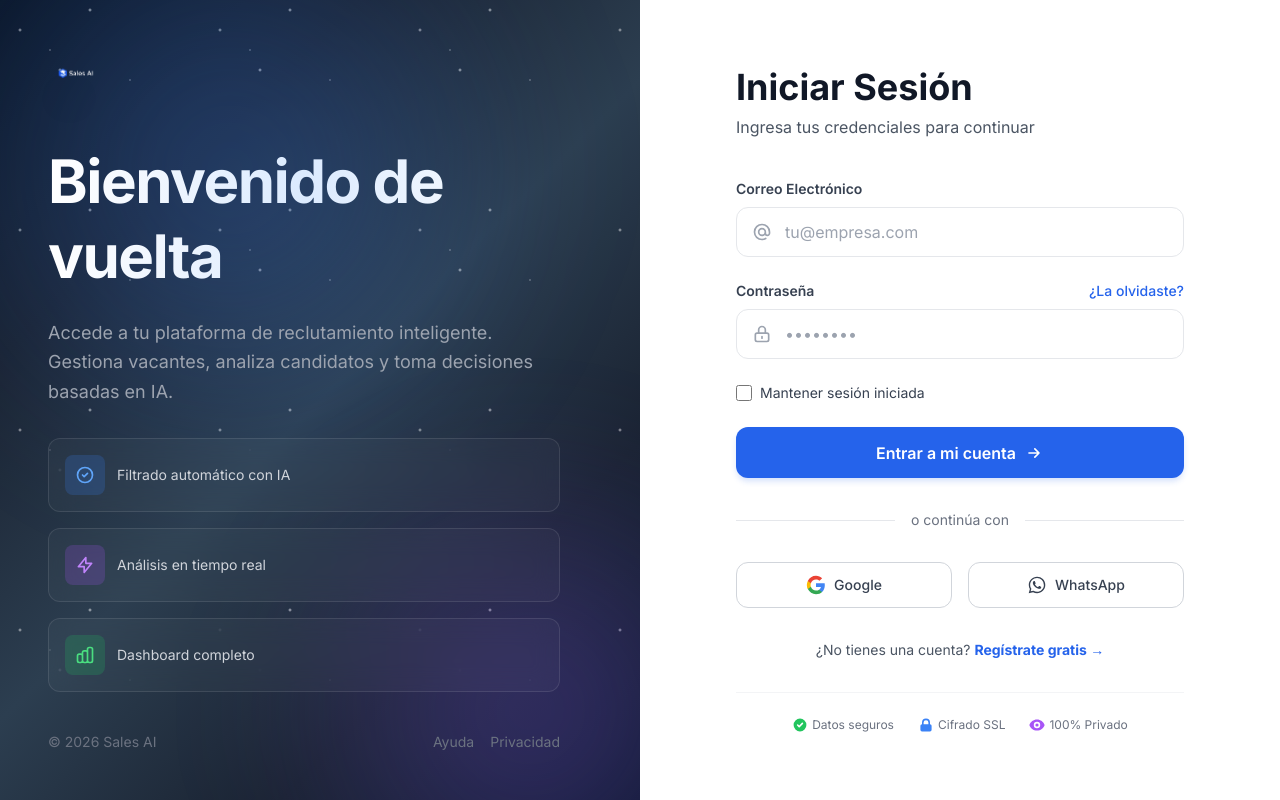
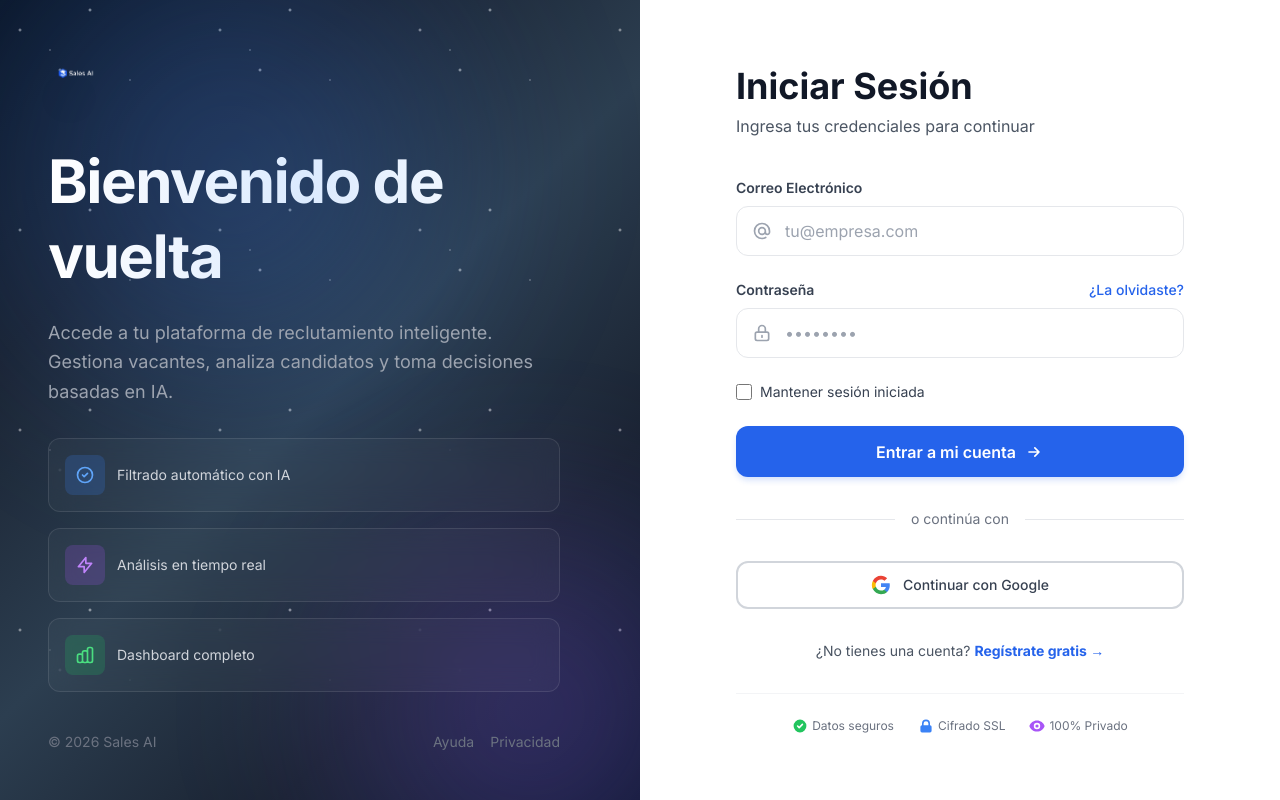
Before and after one commit to juanjosegonzalezperez468-ai/sales-interview-ai, a Flask app: page /login in a window 1280 px wide. Run offline with Flask 3, Linux system fonts and the light colour scheme; some libraries are stand-ins or nearby versions.

Commit message:
Fix Google OAuth button and remove WhatsApp

```diff
--- a/templates/login.html
+++ b/templates/login.html
@@ -275,24 +275,16 @@
                     </div>
                 </div>
 
-                <!-- Social login -->
-                <div class="grid grid-cols-2 gap-4">
-                    <button type="button" class="flex items-center justify-center gap-2 px-4 py-3 border border-gray-300 rounded-xl text-sm font-medium text-gray-700 hover:bg-gray-50 transition">
+                <!-- Social login - Solo Google -->
+                <a href="/login/google" class="flex items-center justify-center gap-3 px-4 py-3 border-2 border-gray-300 rounded-xl text-sm font-medium text-gray-700 hover:bg-gray-50 hover:border-gray-400 transition-all w-full">
                     <svg class="w-5 h-5" viewBox="0 0 24 24">
                         <path fill="#4285F4" d="M22.56 12.25c0-.78-.07-1.53-.2-2.25H12v4.26h5.92c-.26 1.37-1.04 2.53-2.21 3.31v2.77h3.57c2.08-1.92 3.28-4.74 3.28-8.09z"/>
                         <path fill="#34A853" d="M12 23c2.97 0 5.46-.98 7.28-2.66l-3.57-2.77c-.98.66-2.23 1.06-3.71 1.06-2.86 0-5.29-1.93-6.16-4.53H2.18v2.84C3.99 20.53 7.7 23 12 23z"/>
                         <path fill="#FBBC05" d="M5.84 14.09c-.22-.66-.35-1.36-.35-2.09s.13-1.43.35-2.09V7.07H2.18C1.43 8.55 1 10.22 1 12s.43 3.45 1.18 4.93l2.85-2.22.81-.62z"/>
                         <path fill="#EA4335" d="M12 5.38c1.62 0 3.06.56 4.21 1.64l3.15-3.15C17.45 2.09 14.97 1 12 1 7.7 1 3.99 3.47 2.18 7.07l3.66 2.84c.87-2.6 3.3-4.53 6.16-4.53z"/>
                     </svg>
-                        Google
-                    </button>
-                    <button type="button" class="flex items-center justify-center gap-2 px-4 py-3 border border-gray-300 rounded-xl text-sm font-medium text-gray-700 hover:bg-gray-50 transition">
-                        <svg class="w-5 h-5" fill="currentColor" viewBox="0 0 24 24">
-                            <path d="M19.05 4.91A9.816 9.816 0 0012.04 2c-5.46 0-9.91 4.45-9.91 9.91 0 1.75.46 3.45 1.32 4.95L2.05 22l5.25-1.38c1.45.79 3.08 1.21 4.74 1.21 5.46 0 9.91-4.45 9.91-9.91 0-2.65-1.03-5.14-2.9-7.01zm-7.01 15.24c-1.48 0-2.93-.4-4.2-1.15l-.3-.18-3.12.82.83-3.04-.2-.31a8.264 8.264 0 01-1.26-4.38c0-4.54 3.7-8.24 8.24-8.24 2.2 0 4.27.86 5.82 2.42a8.183 8.183 0 012.41 5.83c.02 4.54-3.68 8.23-8.22 8.23zm4.52-6.16c-.25-.12-1.47-.72-1.69-.81-.23-.08-.39-.12-.56.12-.17.25-.64.81-.78.97-.14.17-.29.19-.54.06-.25-.12-1.05-.39-1.99-1.23-.74-.66-1.23-1.47-1.38-1.72-.14-.25-.02-.38.11-.51.11-.11.25-.29.37-.43s.17-.25.25-.41c.08-.17.04-.31-.02-.43s-.56-1.34-.76-1.84c-.2-.48-.41-.42-.56-.43h-.48c-.17 0-.43.06-.66.31-.22.25-.86.85-.86 2.07 0 1.22.89 2.4 1.01 2.56.12.17 1.75 2.67 4.23 3.74.59.26 1.05.41 1.41.52.59.19 1.13.16 1.56.1.48-.07 1.47-.6 1.67-1.18.21-.58.21-1.07.14-1.18s-.22-.16-.47-.28z"/>
-                        </svg>
-                        WhatsApp
-                    </button>
-                </div>
+                    Continuar con Google
+                </a>
 
                 <!-- Registro -->
                 <div class="mt-8 text-center">
```
Lines whose indentation alone changed are shown as unchanged.
